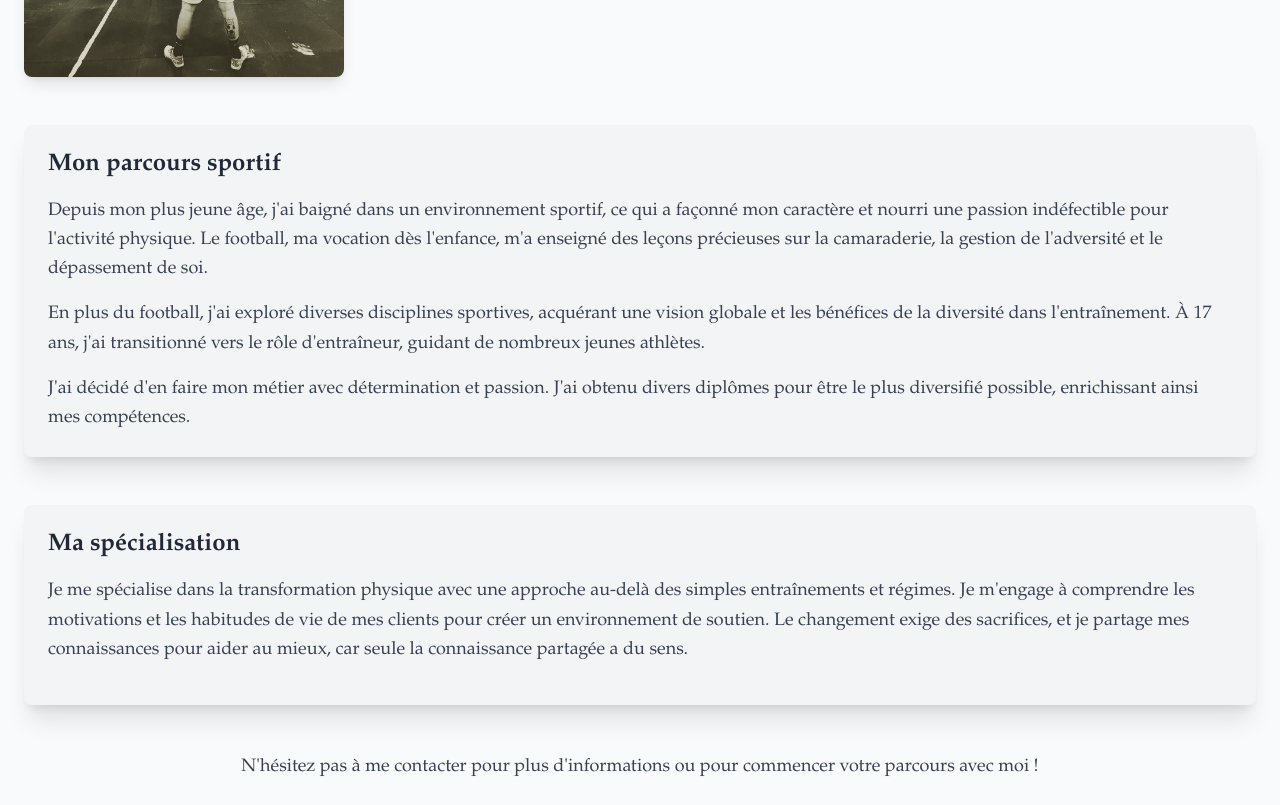
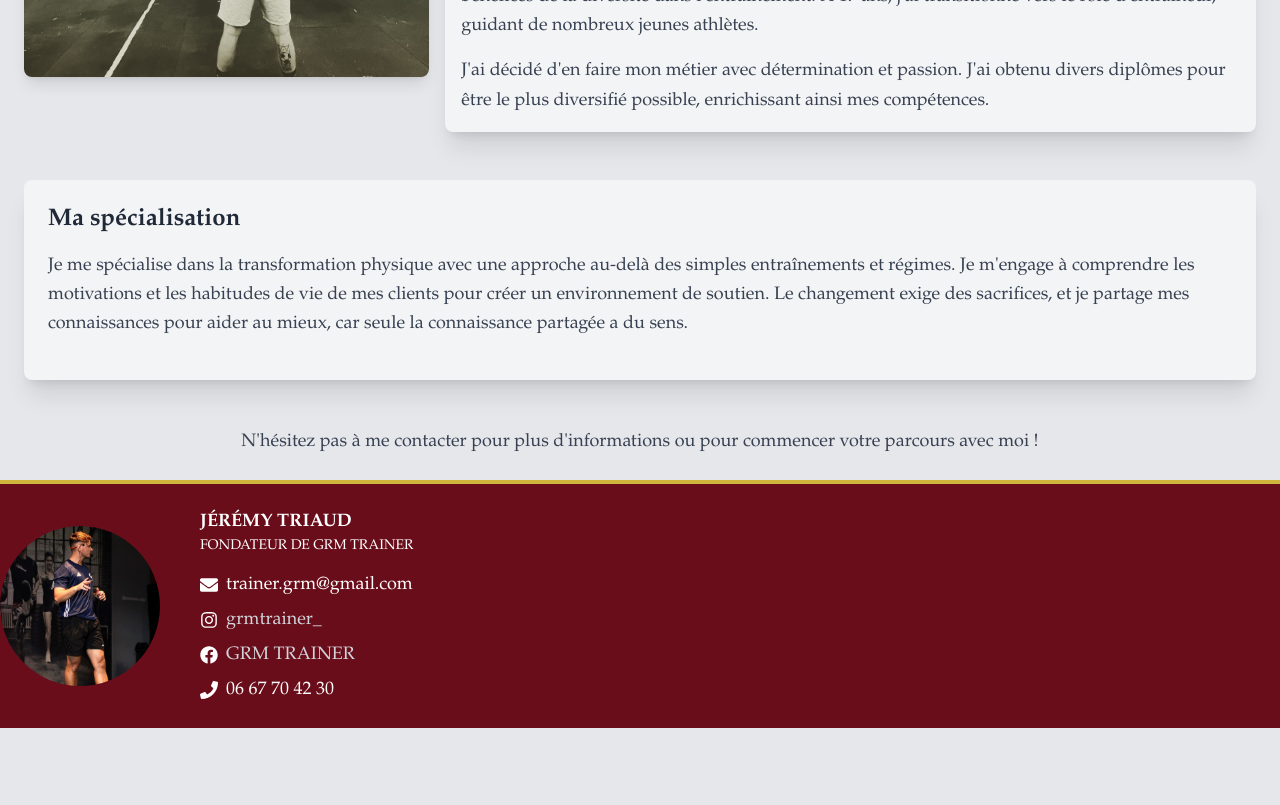
Before and after one commit to boudinl/GRMTrainer, a Next.js app: page /presentation in a window 1280 px wide. Shown: the part 800-1605 px from the top of the page. After the commit the page ends 1528 px from the top, so only its background shows below. Built offline with nearby package versions, Linux system fonts and the light colour scheme; no server answers.

Commit message:
Ajoute le Footer et modifie les styles

```diff
--- a/package.json
+++ b/package.json
@@ -21,6 +21,7 @@
     "next": "15.0.3",
     "react": "^18.3.1",
     "react-dom": "^18.3.1",
+    "react-icons": "^5.4.0",
     "react-spinners": "^0.14.1",
     "react-toastify": "^10.0.6",
     "stripe": "^17.3.1"
--- a/src/app/layout.js
+++ b/src/app/layout.js
@@ -2,7 +2,7 @@ import {Merriweather} from 'next/font/google'
 import "./globals.css";
 import GlobalState from '@/context';
 import Navbar from '@/components/Navbar';
-
+import Footer from '@/components/Footer';
 
 //const inter = Merriweather({subsets:['latin'], weight: ['300', '400', '700', '900']})
 
@@ -14,10 +14,11 @@ export const metadata = {
 export default function RootLayout({ children }) {
   return (
     <html lang="en">
-      <body className="font-bookAntiqua text-base">
+      <body className="font-bookAntiqua text-base bg-gray-200">
         <GlobalState>
           <Navbar/>
           <main className='flex min-h-screen flex-col mt-[90px]'>{children}</main>
+          <Footer/>
         </GlobalState>
       </body>
     </html>
--- a/src/app/page.js
+++ b/src/app/page.js
@@ -2,7 +2,7 @@
 
 export default function Home() {
   return (
-    <div className="bg-gray-50 py-12 px-4 sm:px-6 lg:px-8">
+    <div className=" py-12 px-4 sm:px-6 lg:px-8">
       <div className="max-w-screen-xl mx-auto text-center">
         <h1 className="text-4xl font-extrabold text-gray-900 mb-8">
           Que vous souhaitiez transformer votre physique, booster votre énergie ou retrouver un équilibre durable.
--- a/src/app/presentation/page.js
+++ b/src/app/presentation/page.js
@@ -1,6 +1,6 @@
 export default function Presentation() {
     return (
-        <div className="container mx-auto p-6 bg-gray-50">
+        <div className="container mx-auto p-6 ">
             {/* Introduction avec la première photo */}
             <div className="flex flex-col md:flex-row items-center md:items-start mb-12">
                 <div className="md:w-1/6 mb-6 md:mb-0">
@@ -32,17 +32,15 @@ export default function Presentation() {
             <div className="flex flex-col md:flex-row items-center md:items-start mb-12">
 
 
-                <div className=" mb-6 md:mb-0">
+                <div className="md:w-1/3 mb-6 md:mb-0">
                     <img
                         src="/image4.jpg"
                         alt="Jérémy en entraînement"
                         className="rounded-lg w-full h-80 object-cover shadow-lg mx-auto md:mx-0"
                     />
                 </div>
-            </div>
-
-            {/* Histoire et parcours */}
-            <div className="mb-12 bg-gray-100 p-6 rounded-lg shadow-xl">
+                    {/* Histoire et parcours */}
+            <div className="md:w-2/3 ml-4 bg-gray-100 p-4 rounded-lg shadow-xl">
                 <h2 className="text-2xl font-semibold text-gray-800 mb-4">Mon parcours sportif</h2>
                 <p className="text-lg text-gray-700 leading-relaxed mb-4">
                     Depuis mon plus jeune âge, j'ai baigné dans un environnement sportif, ce qui a façonné mon caractère
@@ -59,6 +57,9 @@ export default function Presentation() {
                     être le plus diversifié possible, enrichissant ainsi mes compétences.
                 </p>
             </div>
+            </div>
+
+
 
             {/* Spécialisation avec effet de relief */}
             <div className="mb-12 bg-gray-100 p-6 rounded-lg shadow-xl">
--- a/src/app/product/listing/all-products/page.js
+++ b/src/app/product/listing/all-products/page.js
@@ -12,7 +12,7 @@ const saleCodes = await getAllSaleCodes()
         <div>
         {/* Bandeau des codes de réduction */}
         {saleCodes && saleCodes.data && saleCodes.data.length > 0 && (
-            <div className="bg-gray-100 text-red-600 p-1 text-center ">
+            <div className="bg-or text-bordeaux p-1 text-center ">
                 <ul className="list-none p-0">
                     {saleCodes.data.map((code, index) => (
                         <li className="my-2" key={index}>
--- a/src/app/product/listing/coaching/page.js
+++ b/src/app/product/listing/coaching/page.js
@@ -11,7 +11,7 @@ export default async function coachingAllProducts() {
         <div>
             {/* Bandeau des codes de réduction */}
             {saleCodes &&saleCodes.data && saleCodes.data.length > 0 && (
-                <div className="bg-gray-100 text-red-600 p-1 text-center ">
+                <div className="bg-or text-bordeaux p-1 text-center ">
                     <ul className="list-none p-0">
                         {saleCodes.data.map((code, index) => (
                             <li className="my-2" key={index}>
--- a/src/app/product/listing/ebook/page.js
+++ b/src/app/product/listing/ebook/page.js
@@ -11,7 +11,7 @@ export default async function eBookAllProducts() {
         <div>
             {/* Bandeau des codes de réduction */}
             {saleCodes && saleCodes.data && saleCodes.data.length > 0 && (
-                <div className="bg-gray-100 text-red-600 p-1 text-center ">
+                <div className="bg-or text-bordeaux p-1 text-center ">
                     <ul className="list-none p-0">
                         {saleCodes.data.map((code, index) => (
                             <li className="my-2" key={index}>
--- a/src/app/product/listing/products/page.js
+++ b/src/app/product/listing/products/page.js
@@ -11,7 +11,7 @@ export default async function productsAllProducts() {
         <div>
             {/* Bandeau des codes de réduction */}
             {saleCodes && saleCodes.data && saleCodes.data.length > 0 && (
-                <div className="bg-gray-100 text-red-600 p-1 text-center ">
+                <div className="bg-or text-bordeaux p-1 text-center ">
                     <ul className="list-none p-0">
                         {saleCodes.data.map((code, index) => (
                             <li className="my-2" key={index}>
--- a/src/components/CommonListing/index.js
+++ b/src/components/CommonListing/index.js
@@ -30,7 +30,7 @@ useEffect(()=> {
 router.refresh();
 }, [])
 
-    return <section className="bg-white py-5 sm:py-2">
+    return <section className=" py-5 sm:py-2">
         <div className="mx-auto max-w-screen-xl px-4 sm:px-6 lg:px-8">
         <div className="mt-5">
           {Object.keys(groupedProducts).map((type) => (
--- /dev/null
+++ b/src/components/Footer/index.js
@@ -0,0 +1,53 @@
+'use-client'
+import { FaInstagram, FaFacebook, FaEnvelope, FaPhone } from "react-icons/fa";
+
+export default function Navbar() {
+    return (
+        <footer className="bg-bordeaux py-6 border-t-4 border-or flex justify-start items-center">
+            <div className="flex flex-col md:flex-row items-center max-w-4xl w-full">
+                <div className="flex flex-col items-center md:mr-6">
+                    <img
+                        src="/image8.jpg" // Remplace par le chemin réel de l'image
+                        alt="Jérémy Triaud"
+                        className="w-40 h-40 rounded-full object-cover object-top"
+                    />
+
+                </div>
+                <div className="flex-1 text-center md:text-left pl-4">
+                    <h2 className="text-lg font-bold text-white">JÉRÉMY TRIAUD</h2>
+                    <p className="text-sm text-white mb-4">FONDATEUR DE GRM TRAINER</p>
+                    <div className="space-y-2">
+                        <p className="text-white flex items-center gap-2">
+                            <FaEnvelope className="text-white" /> trainer.grm@gmail.com
+                        </p>
+                        <p className="text-gray-700 flex items-center gap-2">
+                            <FaInstagram className="text-white" />
+                            <a
+                                href="https://www.instagram.com/grmtrainer_"
+                                target="_blank"
+                                rel="noopener noreferrer"
+                                className="text-gray-300 hover:underline"
+                            >
+                                grmtrainer_
+                            </a>
+                        </p>
+                        <p className="text-white flex items-center gap-2">
+                            <FaFacebook className="text-white" />
+                            <a
+                                href="https://www.facebook.com/GRMTRAINER"
+                                target="_blank"
+                                rel="noopener noreferrer"
+                                className="text-gray-300 hover:underline"
+                            >
+                                GRM TRAINER
+                            </a>
+                        </p>
+                        <p className="text-white flex items-center gap-2">
+                            <FaPhone className="text-white" /> 06 67 70 42 30
+                        </p>
+                    </div>
+                </div>
+            </div>
+        </footer>
+    );
+}
```
Also changed, not shown: 1 other file (tests, documents, lock files or other folders).
